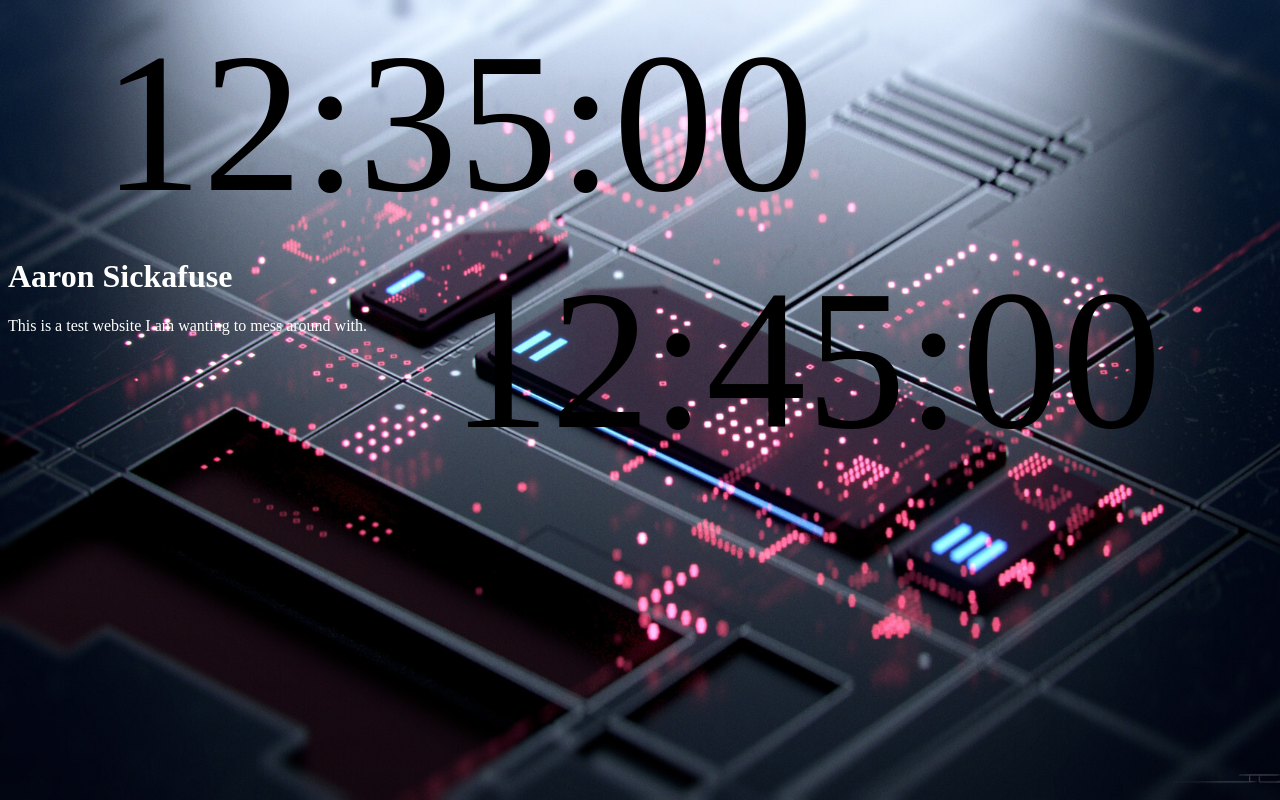
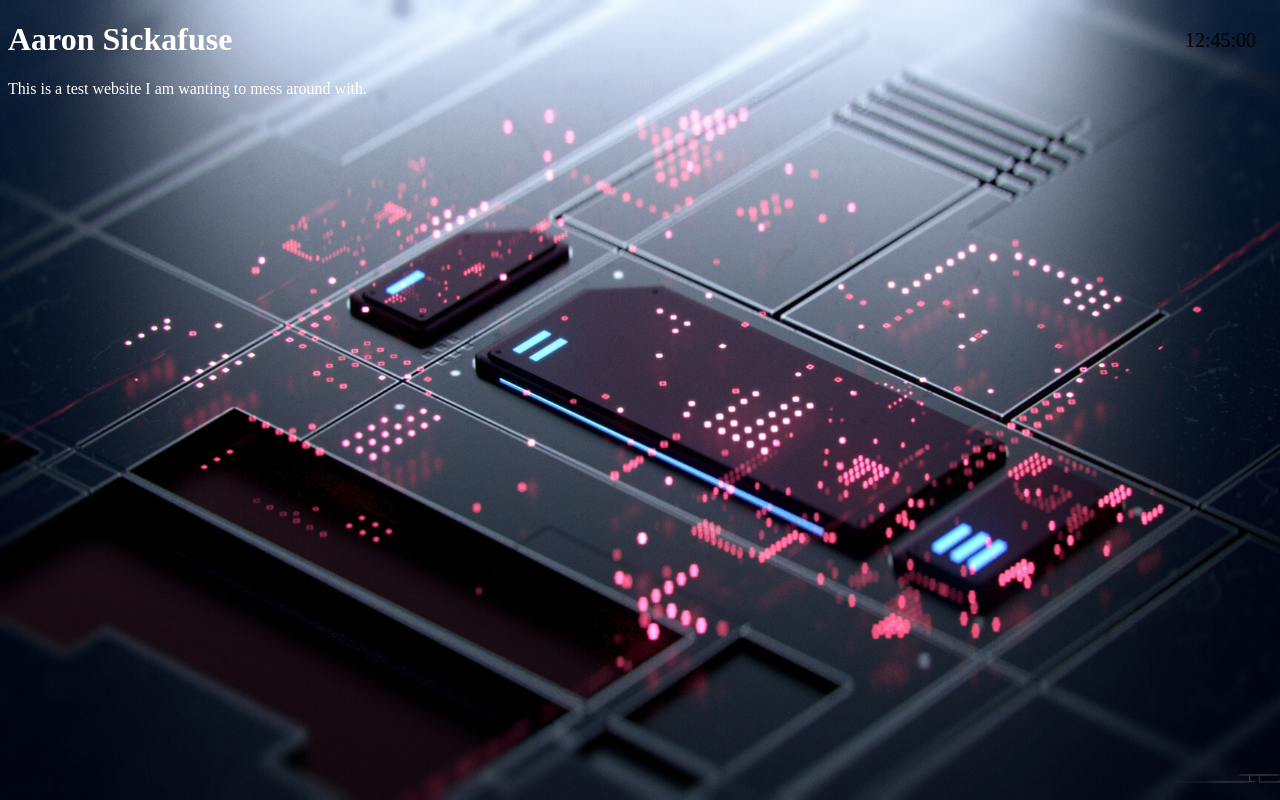
Before and after one commit to SlickSick/SlickSick.github.io, a plain HTML site: page index.html in a window 1280 px wide. Drawn offline with Linux system fonts and the light colour scheme.

Commit message:
clock #9

```diff
--- a/index.html
+++ b/index.html
@@ -18,8 +18,6 @@
         }
 
         .clock {
-                font-size: 200px;
-                width: 900px;
                 margin-top: right;
                 text-align: center;
             }
@@ -31,10 +29,6 @@
             font-size: 20px;
         }
     </style>
-
-    <div class="clock">
-        12:35:00
-    </div>
 
     <div class="container">
         <div class="topRight">
```
